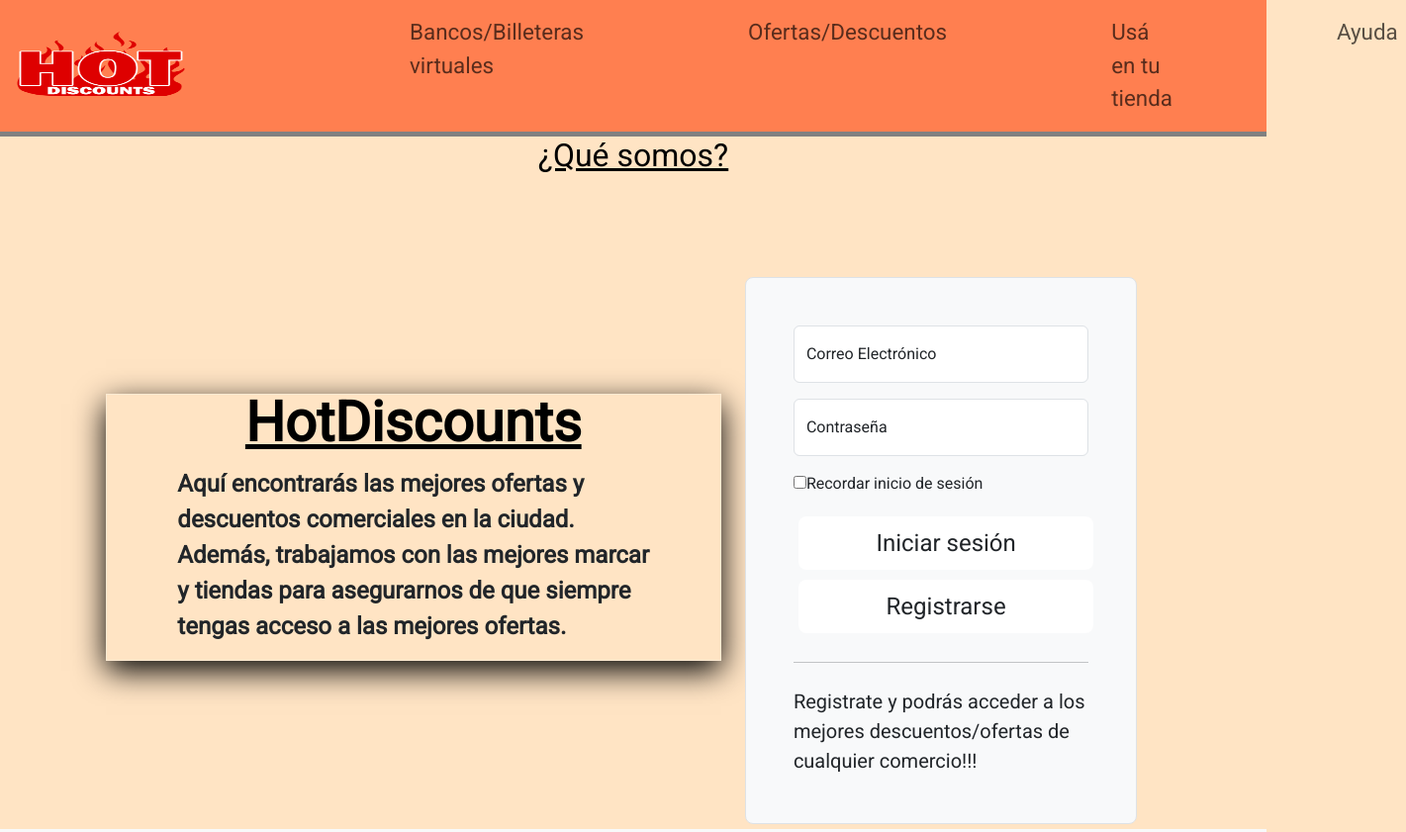
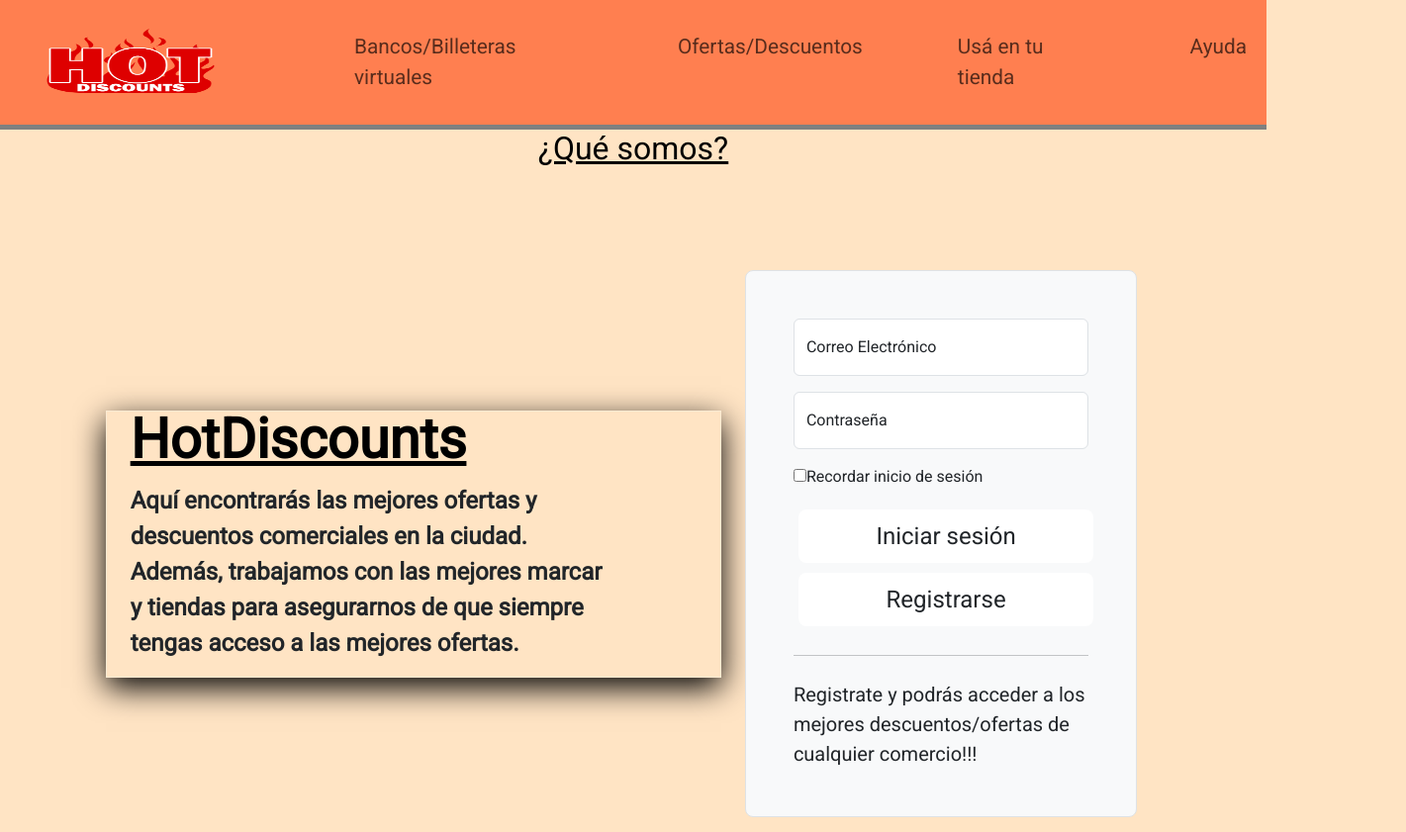
Before and after one commit to Emmabm/3preentrega, a website: page index.html in a window 1280 px wide. Shown: the top 841 px of the page at 99% size, 1421 px wide, since content can reach past the window. Drawn offline with nearby package versions, Linux system fonts and the light colour scheme.

Commit message:
sacando la imagen de fondo

```diff
--- a/index.html
+++ b/index.html
@@ -48,9 +48,8 @@
         </div>
     </header>
 
-    <main class="fondoIndex">
+    <main>
         <h2 class="queSomos">¿Qué somos?</h2>
-
         <div class="container col-xl-10 col-xxl-8 px-4 py-5">
             <div class="row align-items-center g-lg-5 py-5">
                 <div class="col-lg-7 text-center text-lg-start fondoForm glass-efect">
--- a/scss/html/_home.scss
+++ b/scss/html/_home.scss
@@ -3,13 +3,7 @@
 
 //Index
 
-.fondoIndex {
-    background-image: url("../img/Fondo\ Index");
-    background-repeat: no-repeat;
-    height: calc(100vh - 100px);
-    background-size: cover;
-
-
+main {
     .queSomos {
         text-align: center;
         text-decoration: underline;
@@ -21,7 +15,7 @@
     }
 
     .fondoForm {
-        @include flex;
+        top: 1rem;
         box-shadow: 0 10px 30px #000;
         border: 1px solid #ffffff40;
 
@@ -40,6 +34,7 @@
         }
 
     }
+
     .colorBtn {
         background-color: $color-botones;
         color: c$color-general;
--- a/scss/layout/_header.scss
+++ b/scss/layout/_header.scss
@@ -7,16 +7,17 @@
     .logoHot {
         width: 180px;
         height: 100px;
-      }
+        margin-left: 30px;
+     }
 
       /*NAV*/
 
       .fuentesNav {
-        font-size: 1.4rem;
-        padding-left: 3rem;
+        font-size: 1.3rem;
+        padding-left: 2rem;
 
         li {
-          margin-left: 150px;
+          margin-left:80px;
         }
       }
 }
```
Also changed, not shown: css/estilo.css. Lines whose indentation alone changed are shown as unchanged.
